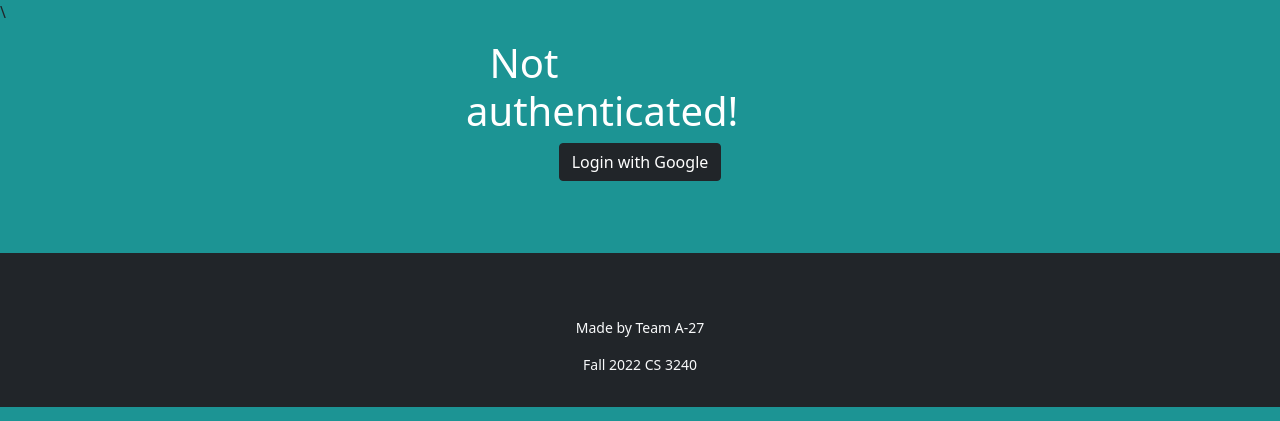
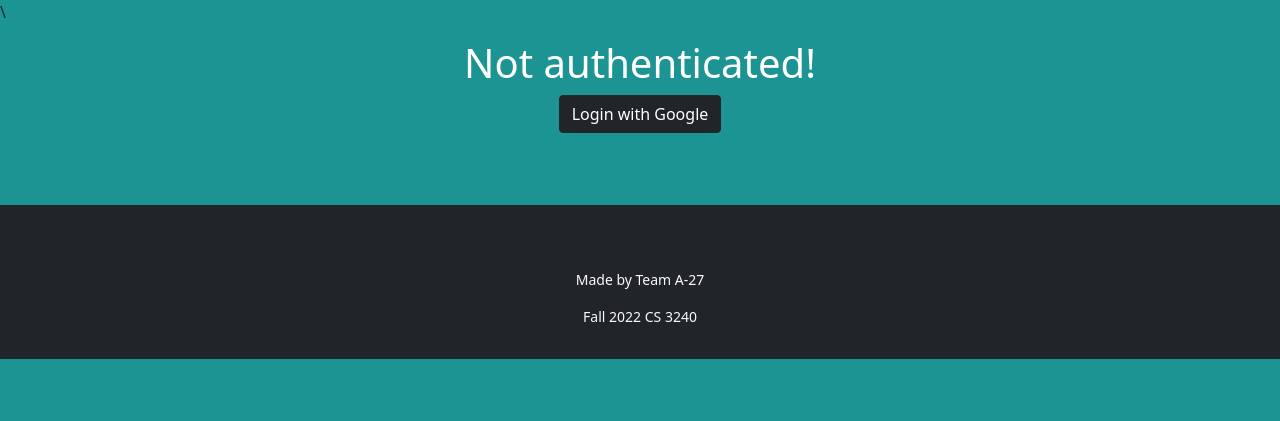
Before and after one commit to TheRealConnorWilson/CavCourses, a Django app: page /login/ in a window 1280 px wide. Shown: the part 110-531 px from the top of the page. Run offline with Django 3.2, Linux system fonts and the light colour scheme; some libraries are stand-ins or nearby versions.

Commit message:
organized header and footer into base.html also fixed a display issue with get_courses_by_dept where not all meetings display properly also slightly modified other html pages' layouts

```diff
--- a/classlist/templates/classlist/google_login.html
+++ b/classlist/templates/classlist/google_login.html
@@ -19,15 +19,15 @@ Reason: Used this as a guide for adding Google Login functionality to the app
     <div class="container" style="margin-top: 15px;">
         <div class="row justify-content-center" style="color: white;">
             {% if user.is_authenticated %}
-            <div class="col-xl-4">
-            <h1 class="text-center col-xl-4">Welcome, {{ user.username }} !</h1>
+            <div class="">
+            <h1 class="text-center">Welcome, {{ user.username }} !</h1>
             <div class="text-center">
                 <a class="btn btn-dark" href="{% url 'list' %}">View classes</a>
             </div>
             </div>
             {% else %}
-            <div class="col-xl-4">
-            <h1 class="text-center col-xl-4">Not authenticated!</h1>
+            <div class="">
+            <h1 class="text-center">Not authenticated!</h1>
             <div class="text-center">
                 <a class="btn btn-dark" href="{% provider_login_url 'google' %}">Login with Google</a>
             </div>
--- a/classlist/views.py
+++ b/classlist/views.py
@@ -153,22 +153,19 @@ def get_courses_by_dept(request, dept_abbr):
             meeting_start_time = meeting["start_time"]
             meeting_end_time = meeting["end_time"]
             meeting_location = meeting["facility_description"]
+            meeting_section = section
             if meeting_location == "-":
                 meeting_location = "TBA"
-            if meeting_start_time == "-":
-                meeting_start_time = "TBA"
-            if meeting_end_time == "-":
-                meeting_end_time = "TBA"
 
-            # this was causing an issue with KINE 2000, where both meetings wouldn't show, made it so meeting would pair with an individual section
+            # this was causing an issue with KINE 2000, where both meetings wouldn't show, made it so each meeting would pair with an individual section
             if(Meetings.objects.filter(days=meeting_days, start_time=meeting_start_time, end_time=meeting_end_time, facility_description=meeting_location, section=section).exists()):
-                meetings_obj = Meetings.objects.get(days=meeting_days, start_time=meeting_start_time, end_time=meeting_end_time, facility_description=meeting_location)
+                meetings_obj = Meetings.objects.get(days=meeting_days, start_time=meeting_start_time, end_time=meeting_end_time, facility_description=meeting_location, section=section)
             else:
                 meetings_obj = Meetings(days=meeting_days,
                                         start_time=meeting_start_time,
                                         end_time=meeting_end_time,
                                         facility_description=meeting_location,
-                                        section = section
+                                        section = meeting_section
                                         )
             meetings_obj.save()
 
--- a/templates/base.html
+++ b/templates/base.html
@@ -18,7 +18,7 @@
     <header>
         <div>
             <nav class="navbar navbar-dark bg-dark container-fluid justify-content-start" role="navigation">
-                <a class="navbar-brand" href="#">New Lou's List / CavCourses</a>
+                <a class="navbar-brand">New Lou's List / CavCourses</a>
 
                 <form class="container-fluid justify-content-start">
                 {% comment %} <ul class="nav flex-row mx-auto bg-dark"> {% endcomment %}
@@ -43,7 +43,7 @@
                         <button class="btn me-2 btn-primary" type="button" role="button">
                             <a href="/classlist/accounts/logout" style="color:inherit"> Logout </a>
                         </button>
-                        <a class="navbar-text" href="#" color="#fff"> Welcome, {{ user.username }}! </a>
+                        <a class="navbar-brand" color="#fff"> Welcome, {{ user.username }}! </a>
                     {% else %}
                         <button class="btn me-2 btn-primary" type="" color="#fff" role="button">
                             <a href="/classlist/accounts/google/login/?process=login" style="color:inherit"> Login </a>
```
Also changed, not shown: classlist/templates/classlist/home.html (+9 -0 lines), db.sqlite3.
